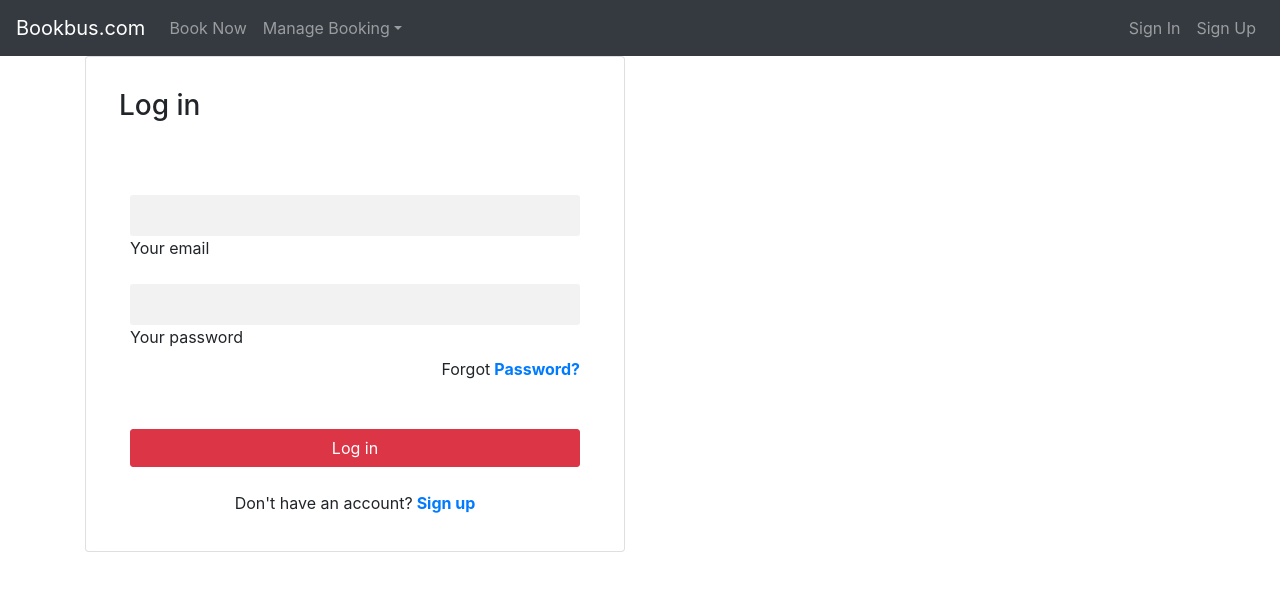
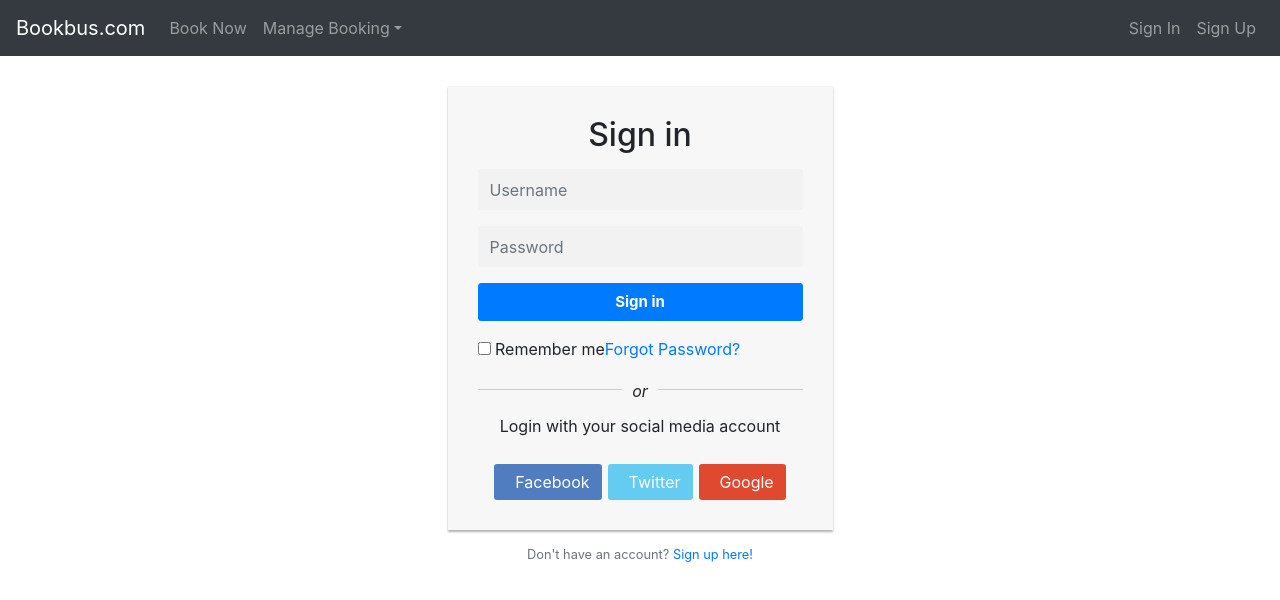
Before and after one commit to harshitgrover12/bus, a React (Create React App) app: page /signIn in a window 1280 px wide. Shown: the top 600 px of the page. Built offline with nearby package versions, Linux system fonts and the light colour scheme.

Commit message:
few changes

```diff
--- a/src/sign.css
+++ b/src/sign.css
@@ -1,22 +1,53 @@
-.form-simple .font-small {
-    font-size: 0.8rem; }
-
-  .form-simple .header {
-    border-top-left-radius: .3rem;
-    border-top-right-radius: .3rem; }
-
-  .form-simple input[type=text]:focus:not([readonly]) {
-    border-bottom: 1px solid #ff3547;
-    -webkit-box-shadow: 0 1px 0 0 #ff3547;
-    box-shadow: 0 1px 0 0 #ff3547; }
-
-  .form-simple input[type=text]:focus:not([readonly]) + label {
-    color: #4f4f4f; }
-
-  .form-simple input[type=password]:focus:not([readonly]) {
-    border-bottom: 1px solid #ff3547;
-    -webkit-box-shadow: 0 1px 0 0 #ff3547;
-    box-shadow: 0 1px 0 0 #ff3547; }
-
-  .form-simple input[type=password]:focus:not([readonly]) + label {
-    color: #4f4f4f; }
+.login-form {
+  width: 385px;
+  margin: 30px auto;
+}
+  .login-form form {
+    margin-bottom: 15px;
+      background: #f7f7f7;
+      box-shadow: 0px 2px 2px rgba(0, 0, 0, 0.3);
+      padding: 30px;
+  }
+  .login-form h2 {
+      margin: 0 0 15px;
+  }
+  .form-control, .login-btn {
+      min-height: 38px;
+      border-radius: 2px;
+  }
+  .input-group-addon .fa {
+      font-size: 18px;
+  }
+  .login-btn {
+      font-size: 15px;
+      font-weight: bold;
+  }
+.social-btn .btn {
+  border: none;
+      margin: 10px 3px 0;
+      opacity: 1;
+}
+  .social-btn .btn:hover {
+      opacity: 0.9;
+  }
+.social-btn .btn-primary {
+      background: #507cc0;
+  }
+.social-btn .btn-info {
+  background: #64ccf1;
+}
+.social-btn .btn-danger {
+  background: #df4930;
+}
+  .or-seperator {
+      margin-top: 20px;
+      text-align: center;
+      border-top: 1px solid #ccc;
+  }
+  .or-seperator i {
+      padding: 0 10px;
+      background: #f7f7f7;
+      position: relative;
+      top: -11px;
+      z-index: 1;
+  }
--- a/src/signIn.js
+++ b/src/signIn.js
@@ -1,60 +1,39 @@
 import React from 'react';
-import { MDBContainer, MDBRow, MDBCol, MDBBtn, MDBCard, MDBCardBody, MDBInput } from 'mdbreact';
 import './sign.css';
 const signIn=()=>{
     return(
-<MDBContainer>
-      <MDBRow>
-        <MDBCol md="6">
-          <MDBCard>
-            <div className="header pt-3 grey lighten-1 ">
-              <MDBRow className="d-flex justify-content-start">
-                <h3 className="deep-grey-text mt-3 mb-4 pb-1 mx-5">
-                  Log in
-                </h3>
-              </MDBRow>
+<div className="login-form">
+    <form action="#" method="post">
+        <h2 className="text-center">Sign in</h2>
+        <div className="form-group">
+        	<div className="input-group">
+                <span className="input-group-addon"><i className="fa fa-user"></i></span>
+                <input type="text" className="form-control" name="username" placeholder="Username" required="required"/>
             </div>
-            <MDBCardBody className="mx-4 mt-4">
-              <MDBInput label="Your email" group type="text" validate />
-              <MDBInput
-                label="Your password"
-                group
-                type="password"
-                validate
-                containerClass="mb-0"
-              />
-              <p className="font-small grey-text d-flex justify-content-end">
-                Forgot
-                <a
-                  href="#!"
-                  className="dark-grey-text font-weight-bold ml-1"
-                >
-                  Password?
-                </a>
-              </p>
-              <div className="text-center mb-4 mt-5">
-                <MDBBtn
-                  color="danger"
-                  type="button"
-                  className="btn-block z-depth-2"
-                >
-                  Log in
-                </MDBBtn>
-              </div>
-              <p className="font-small grey-text d-flex justify-content-center">
-                Don't have an account?
-                <a
-                  href="/signUp"
-                  className="dark-grey-text font-weight-bold ml-1"
-                >
-                  Sign up
-                </a>
-              </p>
-            </MDBCardBody>
-          </MDBCard>
-        </MDBCol>
-      </MDBRow>
-    </MDBContainer>
+        </div>
+		<div className="form-group">
+            <div className="input-group">
+                <span className="input-group-addon"><i className="fa fa-lock"></i></span>
+                <input type="password" className="form-control" name="password" placeholder="Password" required="required"/>
+            </div>
+        </div>
+        <div className="form-group">
+            <button type="submit" className="btn btn-primary login-btn btn-block">Sign in</button>
+        </div>
+        <div className="clearfix">
+            <label className="pull-left checkbox-inline"><input type="checkbox"/> Remember me</label>
+            <a href="#" className="pull-right">Forgot Password?</a>
+        </div>
+		<div className="or-seperator"><i>or</i></div>
+        <p className="text-center">Login with your social media account</p>
+        <div className="text-center social-btn">
+            <a href="#" className="btn btn-primary"><i className="fa fa-facebook"></i>&nbsp; Facebook</a>
+            <a href="#" className="btn btn-info"><i className="fa fa-twitter"></i>&nbsp; Twitter</a>
+			<a href="#" className="btn btn-danger"><i className="fa fa-google"></i>&nbsp; Google</a>
+        </div>
+    </form>
+    <p className="text-center text-muted small">Don't have an account? <a href="#">Sign up here!</a></p>
+</div>
     );
 }
 export default signIn;
```
